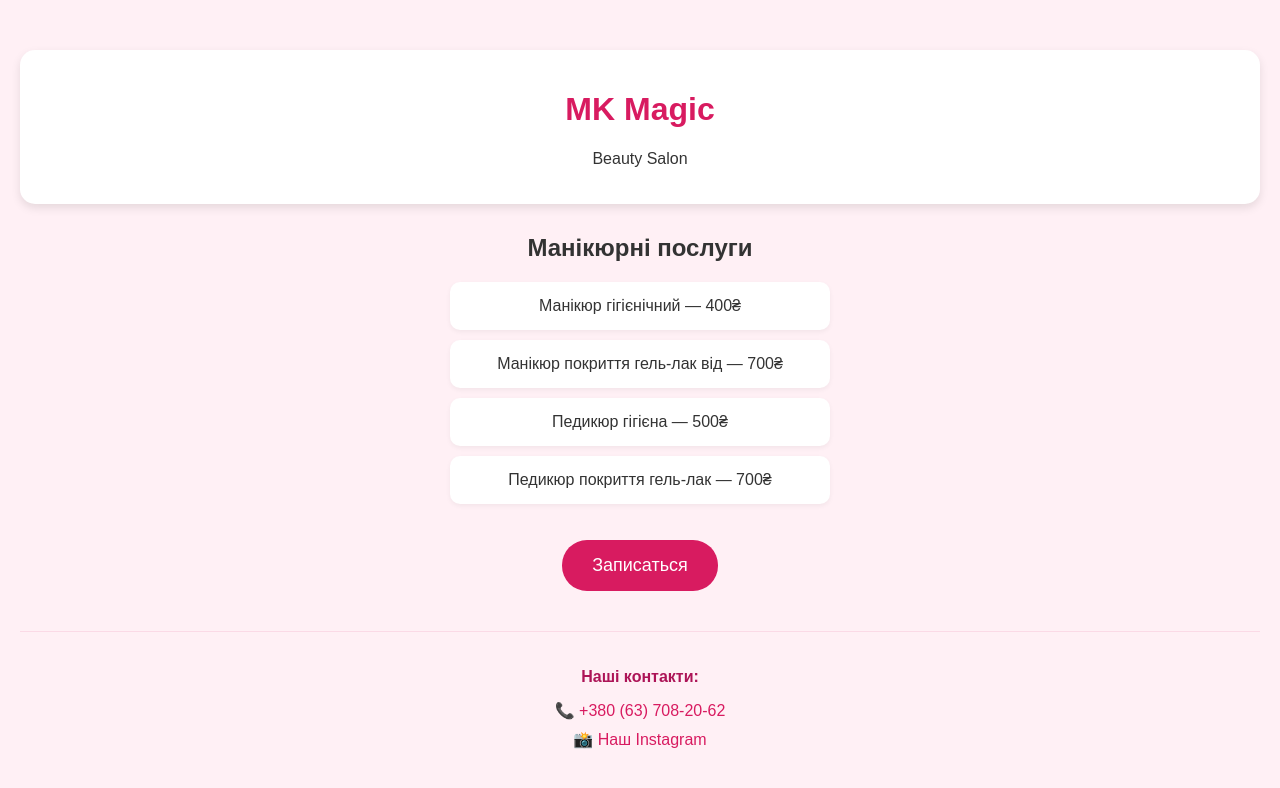
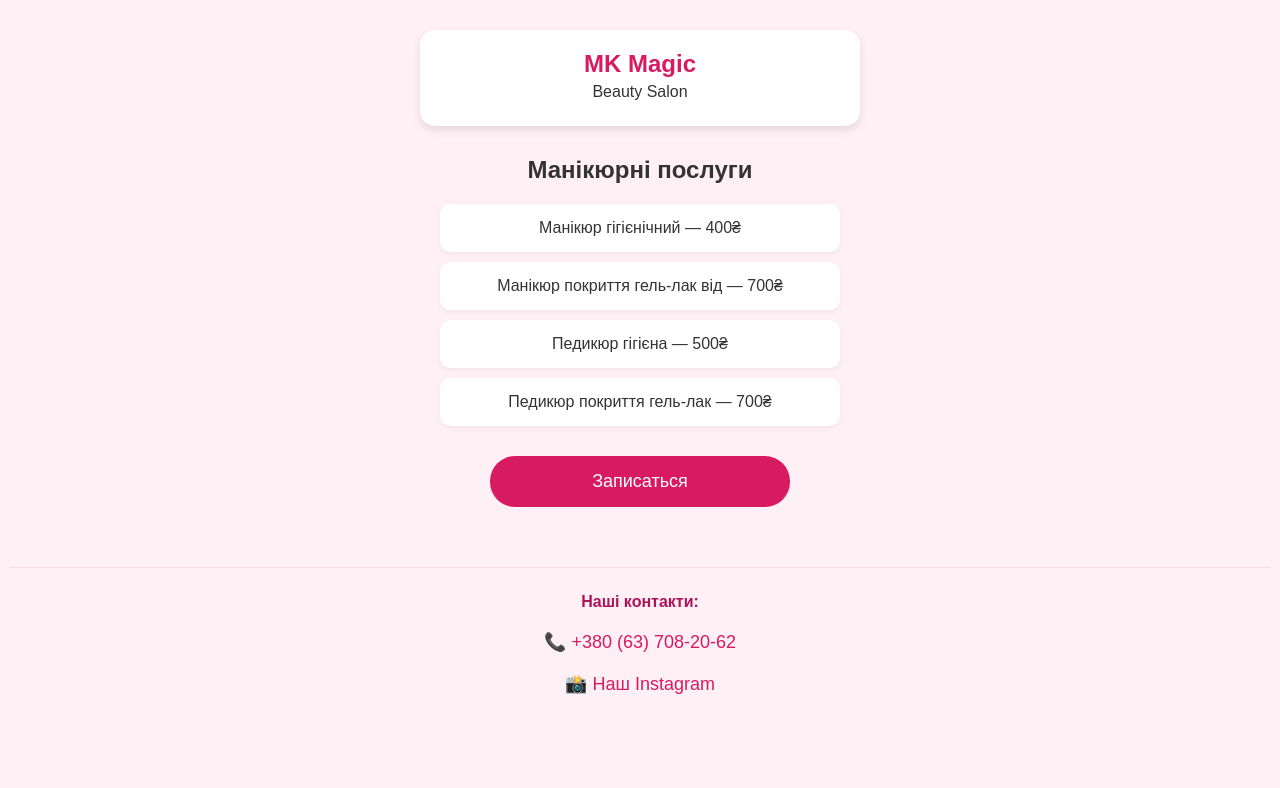
Before and after one commit to MKBeautySalon/MK.Magic.BS, a plain HTML site: page index.html in a window 1280 px wide. Drawn offline with Linux system fonts and the light colour scheme.

Commit message:
style.css

```diff
--- a/style.css
+++ b/style.css
@@ -3,9 +3,12 @@ body {
     background-color: #fff0f5; /* Нежно-розовый фон */
     color: #333;
     text-align: center;
-    padding: 50px 20px; /* Немного изменил отступы для мобилок */
+    /* Уменьшаем боковые отступы, чтобы на телефоне было больше места для контента */
+    padding: 30px 10px;
     margin: 0;
     display: block;
+    /* Плавная прокрутка */
+    scroll-behavior: smooth;
 }
 
 header {
@@ -14,14 +17,29 @@ header {
     border-radius: 15px;
     box-shadow: 0 4px 10px rgba(0,0,0,0.1);
     margin-bottom: 30px;
+    /* Чтобы шапка была по центру и не на весь экран на ПК */
+    max-width: 400px;
+    margin-left: auto;
+    margin-right: auto;
+    width: 90%;
 }
 
-h1 { color: #d81b60; } /* Яркий розовый для заголовка */
+h1 {
+    color: #d81b60;
+    margin: 0;
+    font-size: 24px; /* Оптимальный размер для телефона */
+}
+
+p {
+    margin: 5px 0;
+}
 
 /* Стили для списка, чтобы он уходил вниз */
 ul {
     list-style: none;
     padding: 0;
+    margin: 0 auto;
+    width: 100%;
 }
 
 li {
@@ -29,8 +47,13 @@ li {
     margin: 10px auto;
     padding: 15px;
     border-radius: 10px;
-    max-width: 350px;
+    /* На телефоне карточка займет почти всю ширину, на ПК — максимум 400px */
+    width: 90%;
+    max-width: 400px;
     box-shadow: 0 2px 5px rgba(0,0,0,0.05);
+    /* Чтобы внутренние отступы не увеличивали ширину элемента */
+    box-sizing: border-box;
+    font-size: 16px;
 }
 
 button {
@@ -42,15 +65,21 @@ button {
     cursor: pointer;
     font-size: 18px;
     margin-top: 20px;
-    margin-bottom: 40px; /* Добавил отступ до футера */
+    margin-bottom: 40px; /* Отступ до футера */
+    width: 80%;
+    max-width: 300px;
+    transition: background-color 0.3s;
 }
 
-button:hover { background-color: #ad1457; }
+button:hover {
+    background-color: #ad1457;
+}
 
 /* Стили для подвала (контактов) */
 footer {
     padding: 20px;
     border-top: 1px solid rgba(216, 27, 96, 0.1);
+    margin-top: 20px;
 }
 
 footer p {
@@ -61,10 +90,10 @@ footer p {
 
 .contact-link {
     display: inline-block;
-    margin: 5px 0;
+    margin: 10px 0;
     color: #d81b60;
     text-decoration: none;
-    font-size: 16px;
+    font-size: 18px; /* Увеличил, чтобы было удобно нажимать пальцем */
 }
 
 .contact-link:hover {
```
